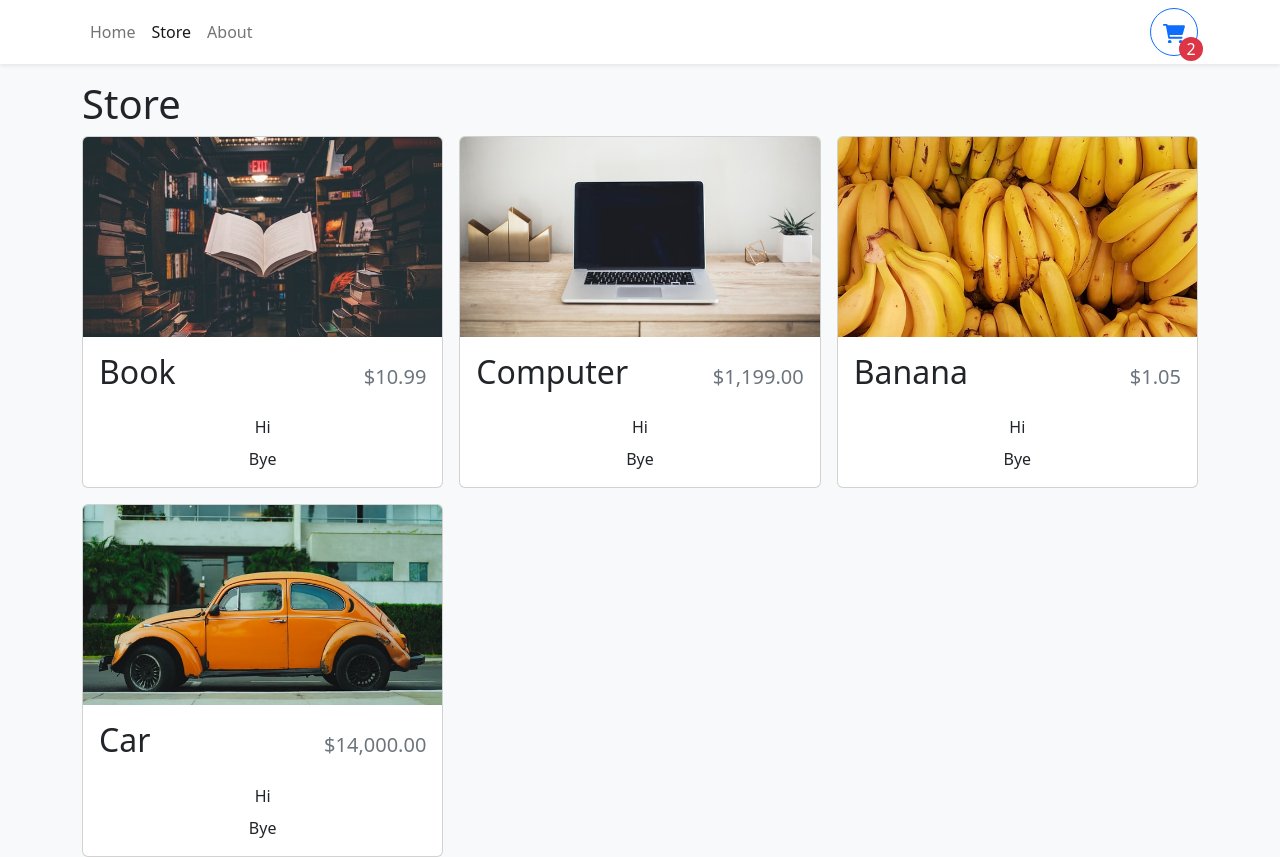
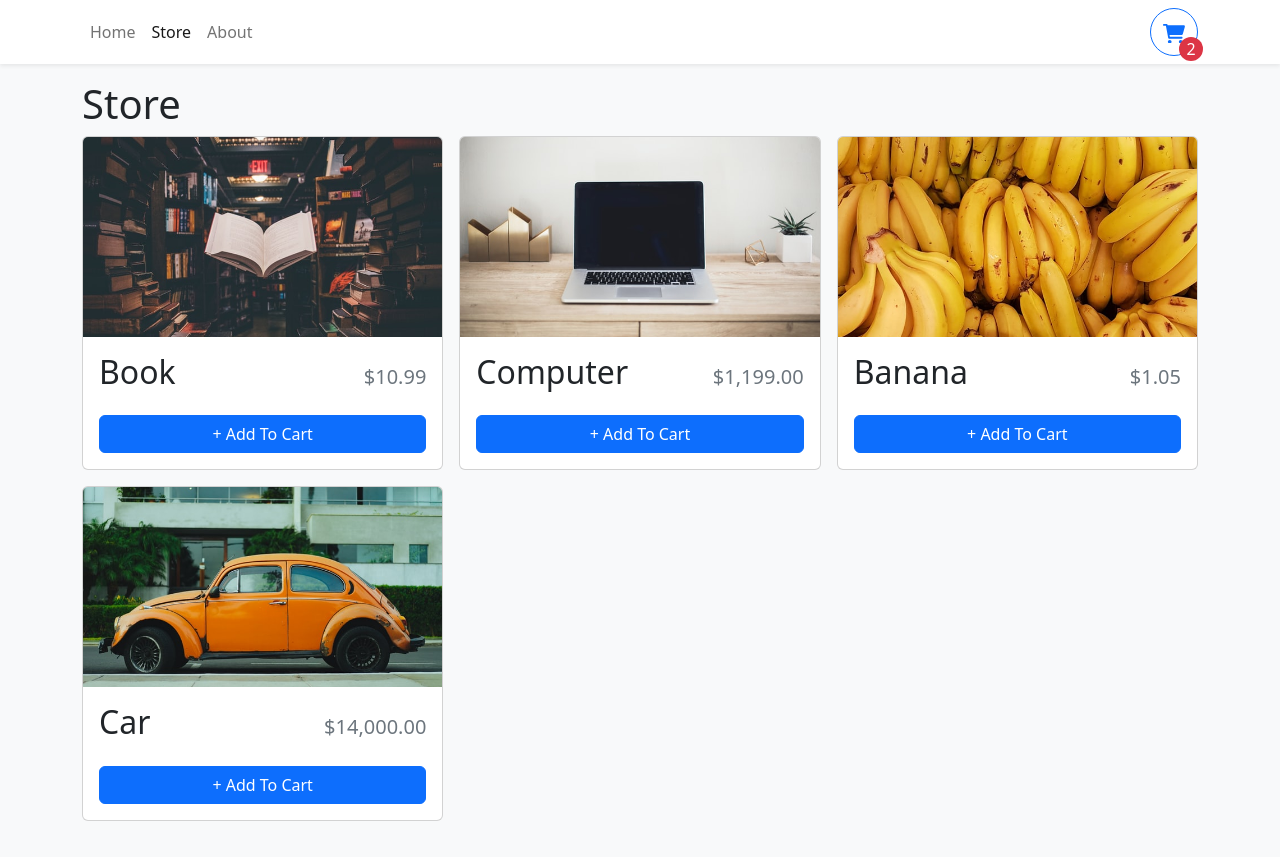
Before and after one commit to mynhinguyentruong/shopping-cart-ts, a React (Vite) app: page /store in a window 1280 px wide. After the commit the page ends 821 px from the top, so only its background shows below. Built offline with nearby package versions, Linux system fonts and the light colour scheme.

Commit message:
Style when item is in cart or not

```diff
--- a/src/components/StoreItem.tsx
+++ b/src/components/StoreItem.tsx
@@ -11,7 +11,7 @@
 
 export function StoreItem({ id, name, price, imgUrl}: StoreItemProps) {
 
-  const quantity = 1
+  const quantity = 0
 
   return (
     <Card className='h-100'>
@@ -26,7 +26,14 @@
             <Button className='w-100'>+ Add To Cart</Button>
           ) :
             <div className='d-flex align-items-center flex-column' style={{ gap: ".5rem"}}>
-              <div className='d-flex align-items-center justify-content-center' style={{ gap: "0.5rem"}}>Hi</div>Bye
+              <div className='d-flex align-items-center justify-content-center' style={{ gap: "0.5rem"}}>
+                <Button>-</Button>
+                <div>
+                <span className='fs-3'>{quantity}</span> in cart
+                </div>
+                <Button>+</Button>
+              </div>
+              <Button variant='danger' size="sm">Remove</Button>
             </div>}
         </div>
       </Card.Body>
```
